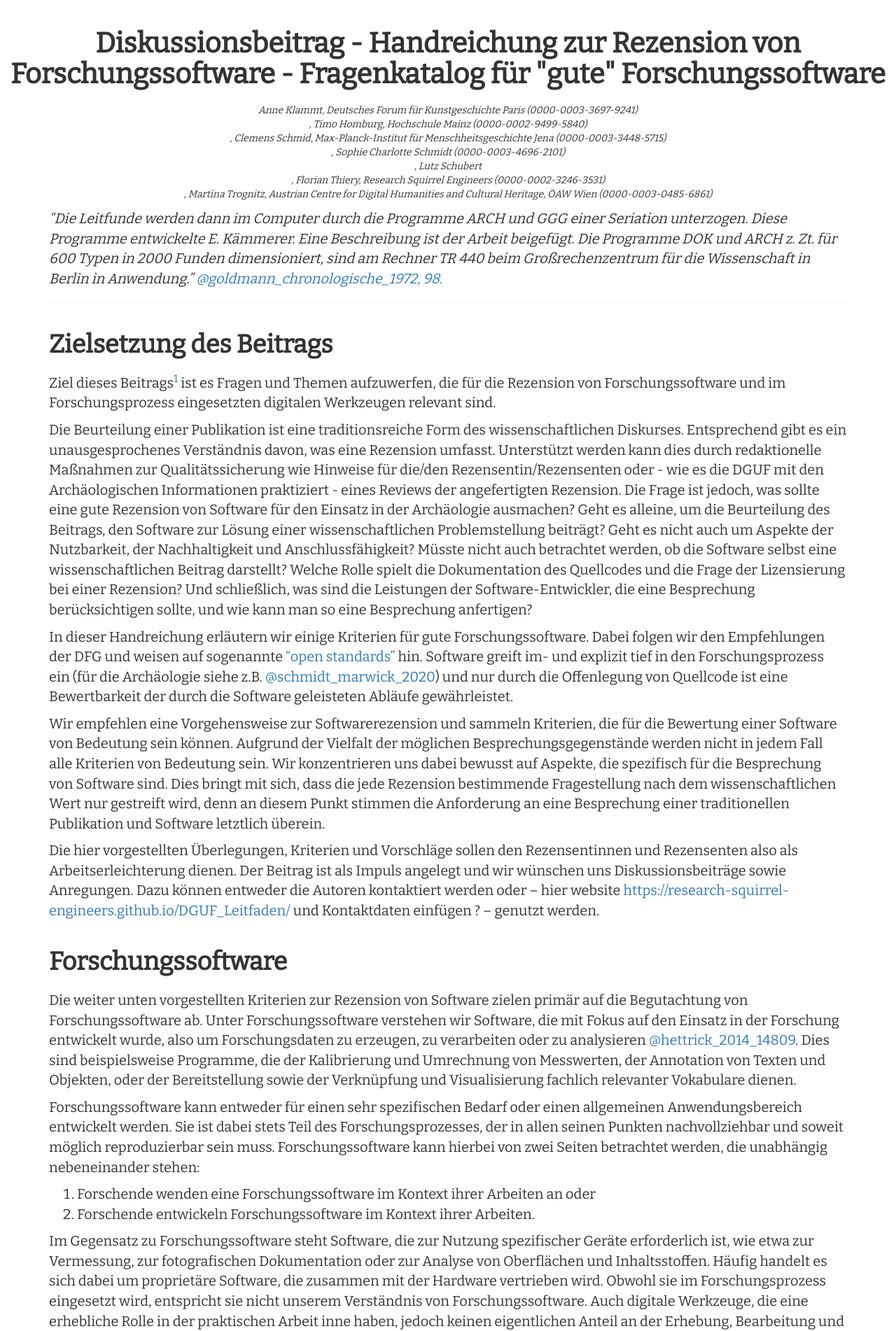
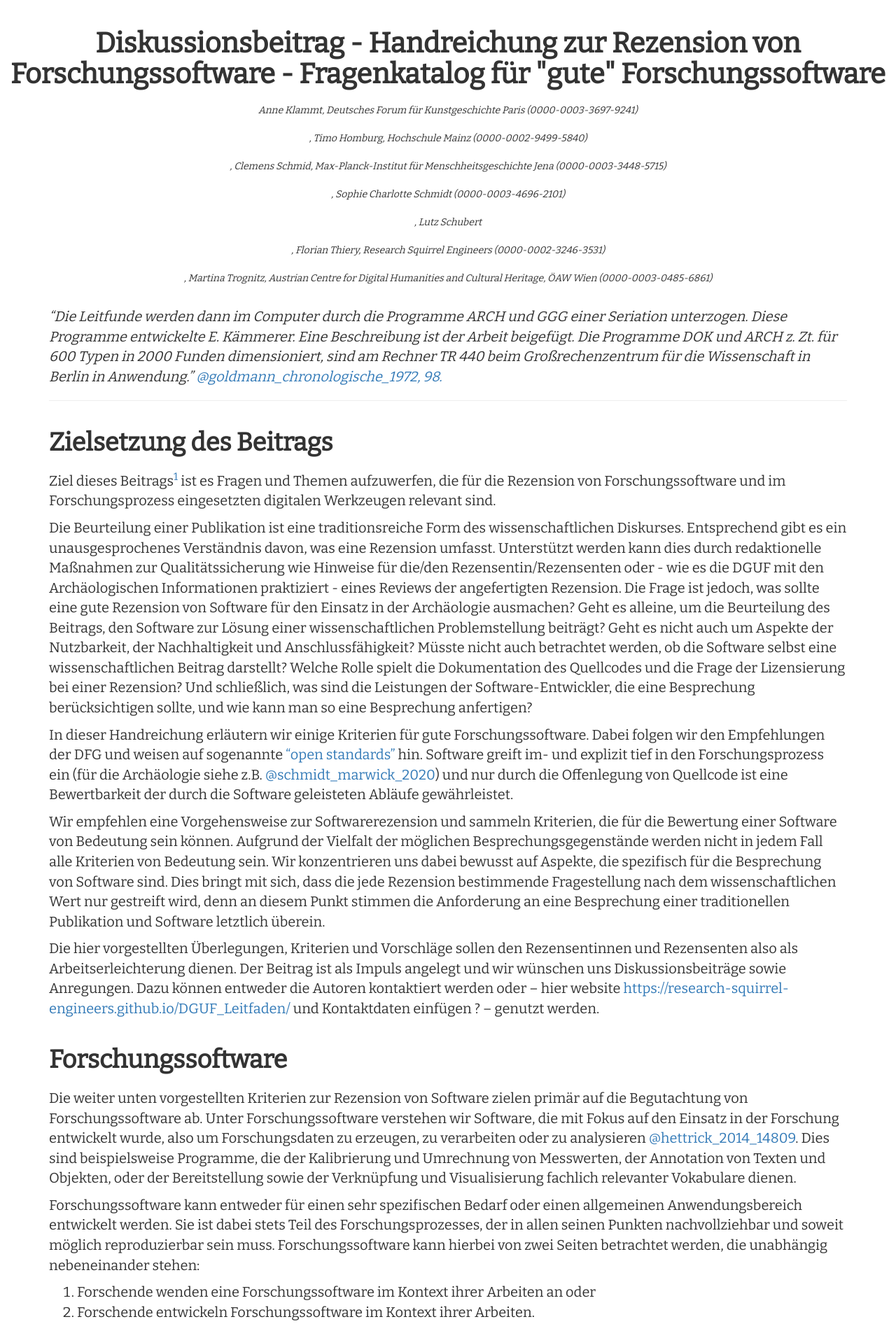
Before and after one commit to Research-Squirrel-Engineers/Impuls_SoftwareRezensionen_DGUF, a Jekyll site: the page built from Draft.md, in a window 1280 px wide. Shown: the top 1902 px of the page at 70% size. Built offline with Jekyll 4.4.1, drawn with Linux system fonts in a browser that asks for light colours; nearby versions of some CDN libraries.

Commit message:
Update draft.html

```diff
--- a/_layouts/draft.html
+++ b/_layouts/draft.html
@@ -40,7 +40,7 @@ for (anchor in anchors){
 
 <body>
 	<header><h1 align="center">{{page.title}}</h1></header>
-	<p class="authors">{% for aut in page.author %}{{aut}}<br/>{% if forloop.last == false %}, {% endif %}{% endfor %}</p>
+	<p class="authors">{% for aut in page.author %}{{aut}}<br/><br/>{% if forloop.last == false %}, {% endif %}{% endfor %}</p>
   <div class="container">
     <div class="row">
       <main class="col-md-12" role="main">
```
